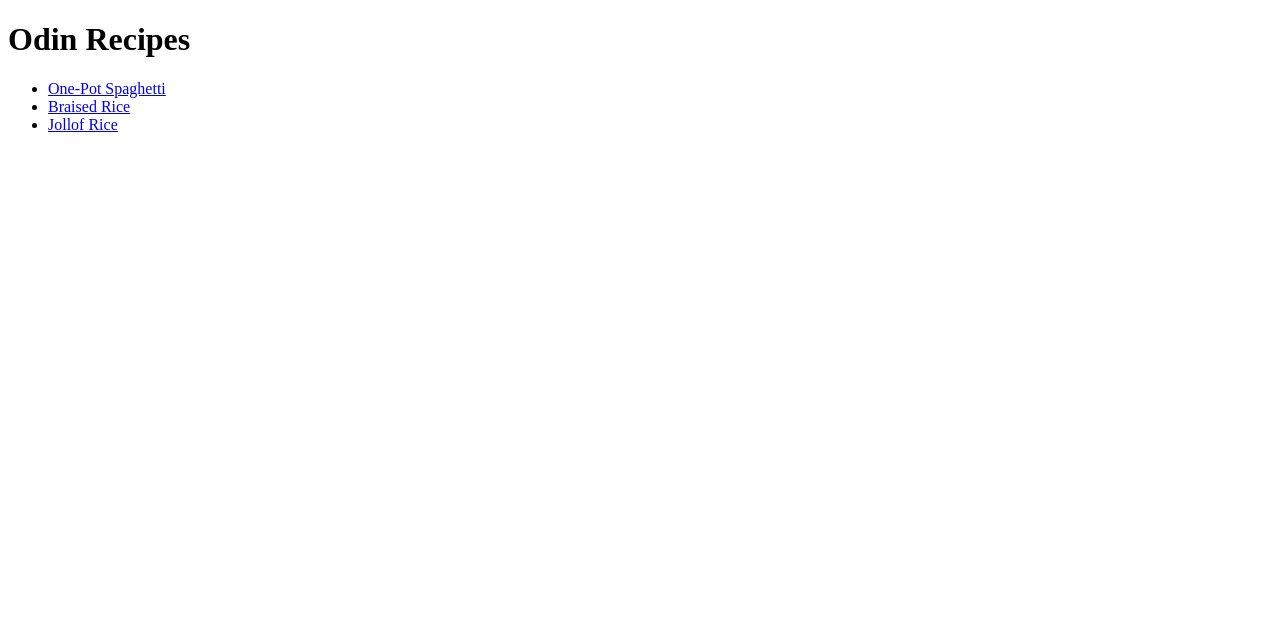
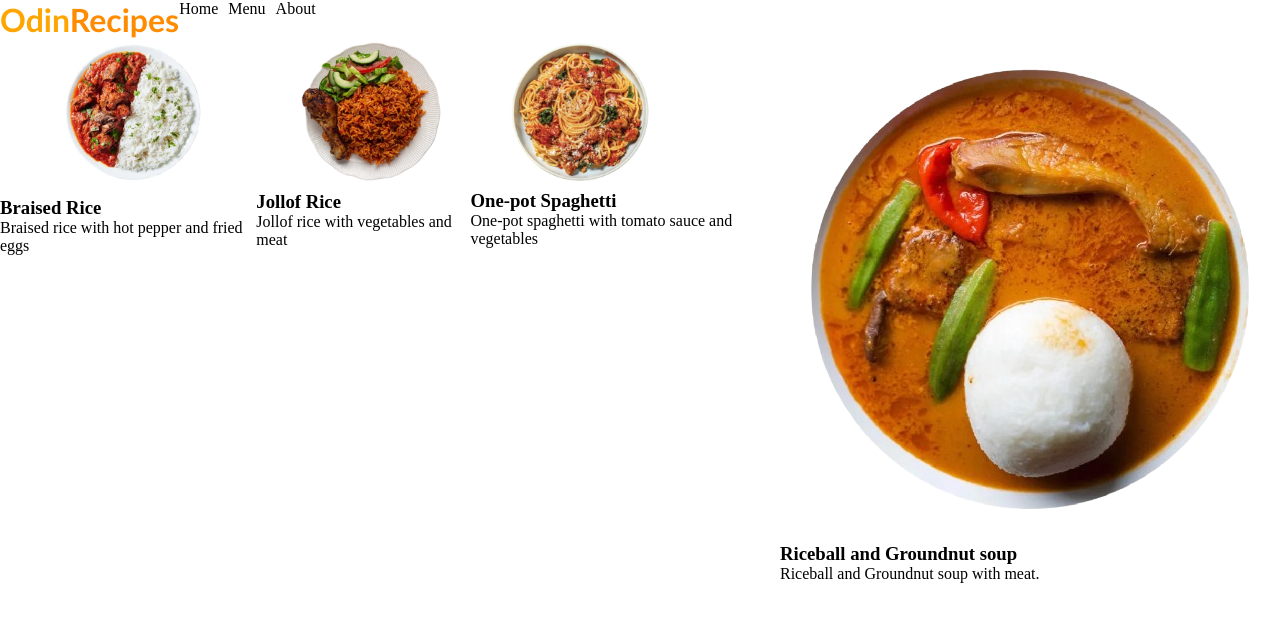
Before and after one commit to Nathaniel47/odin-recipes, a plain HTML site: page index.html in a window 1280 px wide. Drawn offline with Linux system fonts and the light colour scheme.

Commit message:
style Odin recipes website

```diff
--- a/index.html
+++ b/index.html
@@ -4,17 +4,56 @@
     <meta charset="UTF-8">
     <meta name="viewport" content="width=device-width, initial-scale=1.0">
     <title>Odin-Recipe</title>
+    <link rel="stylesheet" href="styles.css">
 </head>
 <body>
-    <h1>Odin Recipes</h1>
+    <div class="header">
+        <div>
+            <h1 class="logo" >Odin<span id="recipes">Recipes</span></h1>
+        </div>
+        <nav>
+             <ul>
+                <li><a href="#" target="_blank" rel="noopener noreferrer">Home</a></li>
+                <li><a href="" target="_blank" rel="noopener noreferrer">Menu</a></li>
+                <li><a href="" target="_blank" rel="noopener noreferrer">About</a></li>
+             </ul>
+        </nav>
 
-    <ul>
-        <li><a href="./recipes/one-pot-spaghetti.html" target="_blank" rel="noopener noreferrer">One-Pot Spaghetti</a></li>
+    </div>
 
-        <li><a href="./recipes/braised-rice.html" target="_blank" rel="noopener noreferrer">Braised Rice</a></li>
-        <li><a href="./recipes/jollof.html" target="_blank" rel="noopener noreferrer">Jollof Rice</a></li>
-    </ul>
 
+    <div id="menu">
+        <div >
+           <a href="./recipes/braised-rice.html" target="_blank" rel="noopener noreferrer">
+            <img id="braised-rice" src="./img/braised-rice-removebg-preview.png" alt="Braised-rice">
+           <h3>Braised Rice</h3>
+           <p>Braised rice with hot pepper and fried eggs</p></a>
+        </div>
+
+        <div >
+            <a href="./recipes/jollof.html" target="_blank" rel="noopener noreferrer">
+              <img id="jollof"  src="./img/Jollof-removebg-preview.png" alt="Jollof-rice">
+            <h3>Jollof Rice</h3>
+            <p>Jollof rice with vegetables and meat</p>
+            </a>
+        </div >
+
+        <div>
+            <a href="./recipes/one-pot-spaghetti.html" target="_blank" rel="noopener noreferrer">
+               <img id="spaghetti"   src="./img/one-pot-spaghetti-removebg-preview (1).png" alt="One-pot spaghetti">
+            <h3>One-pot Spaghetti</h3>
+            <p>One-pot spaghetti with tomato sauce and vegetables</p>
+            </a>
+        </div>
+
+        <div>
+            <a href="./recipes/riceball.html" target="_blank" rel="noopener noreferrer">
+             <img src="./img/riceball-rmbg-removebg-preview.png" alt="Riceball and Groundnut soup">
+            <h3>Riceball and Groundnut soup</h3>
+            <p>Riceball and Groundnut soup with meat.</p>
+            </a>
+        </div>
+    </div>
 
 
 </body>
--- /dev/null
+++ b/styles.css
@@ -0,0 +1,58 @@
+*{
+    margin: 0;
+    padding: 0;
+    border:0;
+}
+
+.header {
+    display: flex;
+
+}
+
+.logo{
+    font-family: 'Gill Sans', 'Gill Sans MT', Calibri, 'Trebuchet MS', sans-serif, Haettenschweiler, 'Arial Narrow Bold', sans-serif, 'Lucida Sans Regular', 'Lucida Grande', 'Lucida Sans Unicode', Geneva, Verdana, sans-serif;
+    color: orange;
+}
+
+#recipes {
+   color: darkorange;
+}
+
+nav ul{
+    display: flex;
+    gap: 10px;
+    list-style: none;
+}
+
+a {
+
+    text-decoration: none;
+    color: black;
+}
+
+#menu{
+    display: flex;
+
+}
+
+#menu div{
+    display: flex;
+    flex-direction: column;
+    flex-wrap: wrap;
+}
+
+div > img{
+    width:150px;
+}
+
+#braised-rice {
+    width:230px;
+}
+
+#spaghetti{
+   width:220px;
+}
+
+#jollof {
+    width:190px;
+}
```
Also changed, not shown: recipes/riceball.html (added, +12 -0 lines), img/Jollof-removebg-preview.png (added), img/braised-rice-removebg-preview.png (added), img/one-pot-spaghetti-removebg-preview (1).png (added), img/riceball-rmbg-removebg-preview.png (added), img/riceball.jpeg (added), 2 other files.
